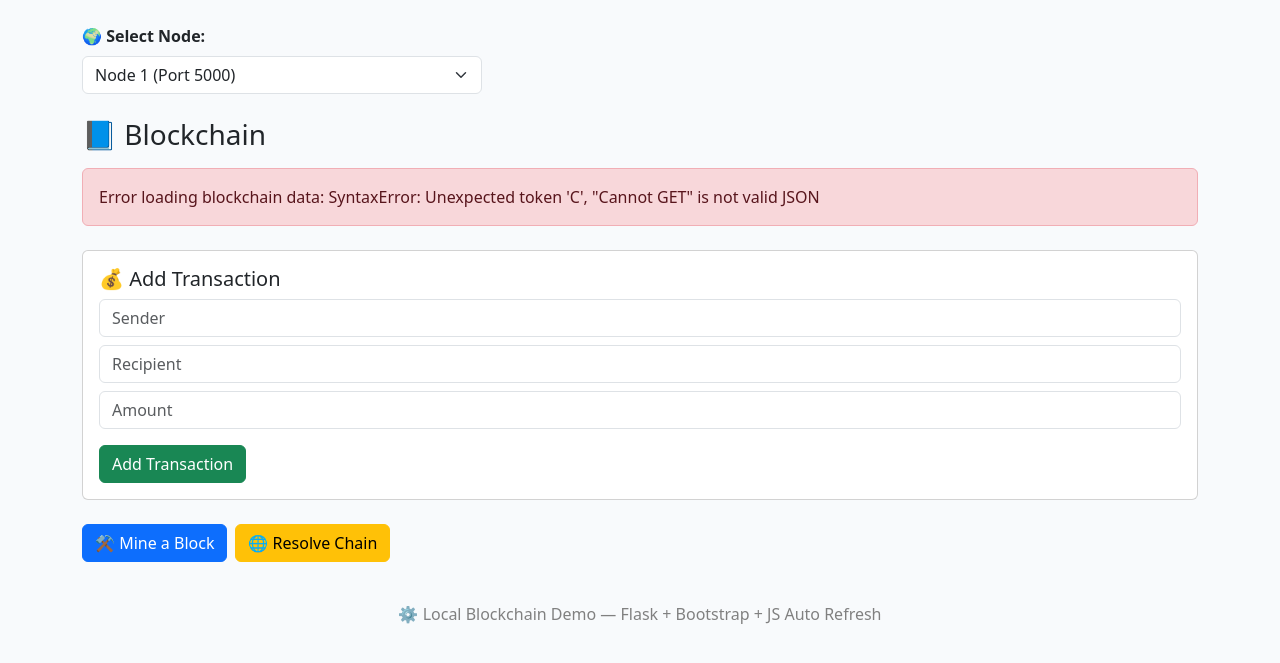
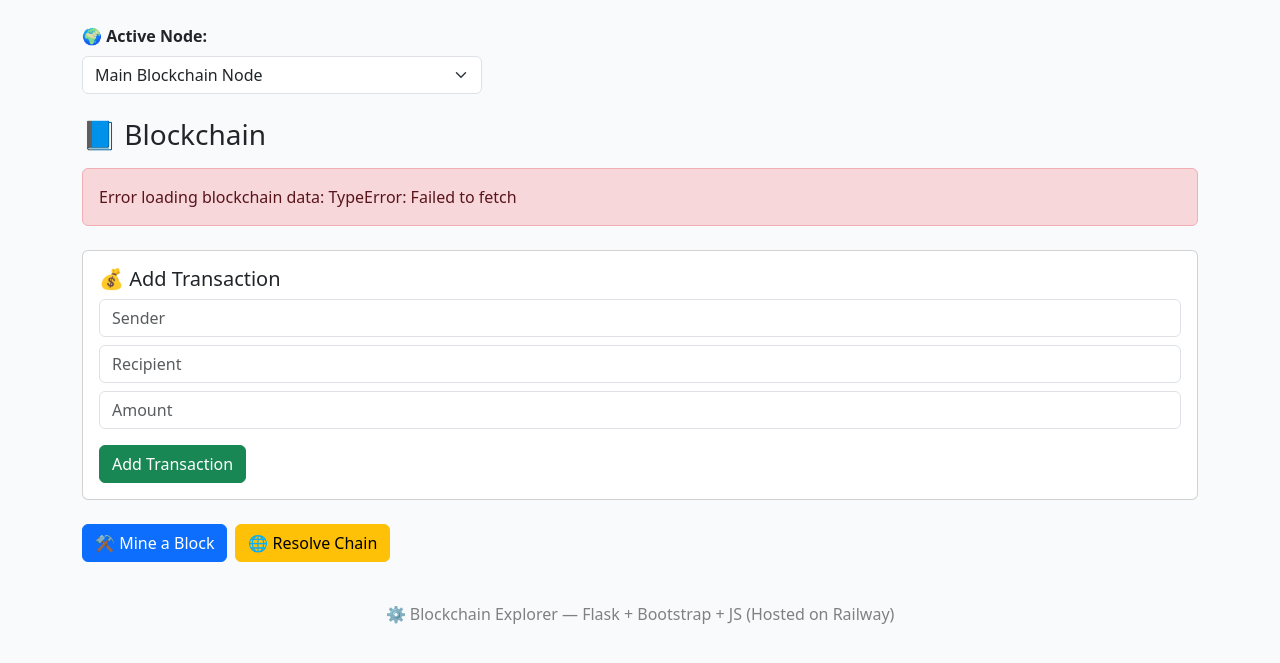
Before and after one commit to Ragaviarumugam24/blockchain-app, a Flask app: page / in a window 1280 px wide. Shown: the part 56-719 px from the top of the page. Run offline with Flask 3, Linux system fonts and the light colour scheme; data that the repository does not hold is empty.

Commit message:
Updated app.py for Railway deployment

```diff
--- a/app.py
+++ b/app.py
@@ -1,40 +1,96 @@
-from flask import Flask, render_template, request, redirect, url_for
-import requests
+from flask import Flask, jsonify, request, render_template, redirect, url_for
+from flask_cors import CORS
+from uuid import uuid4
+from blockchain import Blockchain
 import json
+import os
 
 app = Flask(__name__)
+CORS(app)
 
-NODE_URL = "http://127.0.0.1:5000"  # Change to your node URL
+node_identifier = str(uuid4()).replace('-', '')
+blockchain = Blockchain()
 
+# ===============================
+# 🌍 FRONTEND ROUTES
+# ===============================
 @app.route('/')
 def index():
-    try:
-        chain = requests.get(f"{NODE_URL}/chain").json()
-        nodes = requests.get(f"{NODE_URL}/nodes/list").json() if "nodes/list" in locals() else {"nodes": []}
-        pending = requests.get(f"{NODE_URL}/transactions/pending").json() if "transactions/pending" in locals() else {"transactions": []}
-        return render_template('index.html', chain=chain, nodes=nodes, pending=pending)
-    except Exception as e:
-        return f"Error fetching blockchain data: {e}"
-
-@app.route('/mine', methods=['POST'])
-def mine():
-    requests.get(f"{NODE_URL}/mine")
-    return redirect(url_for('index'))
+    chain_data = {
+        'chain': blockchain.chain,
+        'length': len(blockchain.chain),
+    }
+    return render_template('index.html', chain=chain_data)
 
 @app.route('/add_transaction', methods=['POST'])
 def add_transaction():
     sender = request.form['sender']
     recipient = request.form['recipient']
     amount = request.form['amount']
-    tx = {'sender': sender, 'recipient': recipient, 'amount': int(amount)}
-    headers = {'Content-Type': 'application/json'}
-    requests.post(f"{NODE_URL}/transactions/new", data=json.dumps(tx), headers=headers)
+
+    tx = {
+        'sender': sender,
+        'recipient': recipient,
+        'amount': int(amount)
+    }
+    blockchain.new_transaction(sender, recipient, int(amount))
+    return redirect(url_for('index'))
+
+@app.route('/mine', methods=['POST'])
+def mine():
+    last_block = blockchain.last_block
+    last_proof = last_block['proof']
+    last_hash = blockchain.hash(last_block)
+    proof = blockchain.proof_of_work(last_proof, last_hash)
+
+    blockchain.new_transaction(
+        sender="0",
+        recipient=node_identifier,
+        amount=1,
+    )
+    block = blockchain.new_block(proof, previous_hash=last_hash)
     return redirect(url_for('index'))
 
 @app.route('/resolve', methods=['POST'])
 def resolve():
-    requests.get(f"{NODE_URL}/nodes/resolve")
+    blockchain.resolve_conflicts()
     return redirect(url_for('index'))
 
-if __name__ == "__main__":
-    app.run(port=8000, debug=True)
+
+# ===============================
+# ⚙️ BACKEND API ROUTES
+# ===============================
+@app.route('/chain', methods=['GET'])
+def full_chain():
+    return jsonify({
+        'chain': blockchain.chain,
+        'length': len(blockchain.chain),
+    }), 200
+
+@app.route('/transactions/new', methods=['POST'])
+def new_transaction_api():
+    values = request.get_json(force=True)
+    required = ['sender', 'recipient', 'amount']
+    if not all(k in values for k in required):
+        return 'Missing values', 400
+
+    index = blockchain.new_transaction(values['sender'], values['recipient'], values['amount'])
+    return jsonify({'message': f'Transaction will be added to Block {index}'}), 201
+
+@app.route('/mine_block', methods=['GET'])
+def mine_block():
+    last_block = blockchain.last_block
+    last_proof = last_block['proof']
+    last_hash = blockchain.hash(last_block)
+    proof = blockchain.proof_of_work(last_proof, last_hash)
+    blockchain.new_transaction(sender="0", recipient=node_identifier, amount=1)
+    block = blockchain.new_block(proof, previous_hash=last_hash)
+    return jsonify(block), 200
+
+
+# ===============================
+# 🚀 MAIN ENTRY POINT
+# ===============================
+if __name__ == '__main__':
+    port = int(os.environ.get('PORT', 5000))  # Railway sets PORT automatically
+    app.run(host='0.0.0.0', port=port)
--- a/templates/index.html
+++ b/templates/index.html
@@ -4,14 +4,10 @@
   <meta charset="UTF-8">
   <title>My Blockchain Explorer</title>
   <meta name="viewport" content="width=device-width, initial-scale=1">
-  <!-- Bootstrap -->
   <link href="https://cdn.jsdelivr.net/npm/bootstrap@5.3.3/dist/css/bootstrap.min.css" rel="stylesheet">
-  <!-- Toasts & Icons -->
   <script src="https://cdn.jsdelivr.net/npm/bootstrap@5.3.3/dist/js/bootstrap.bundle.min.js"></script>
   <style>
-    body {
-      background-color: #f8fafc;
-    }
+    body { background-color: #f8fafc; }
     .block {
       background: white;
       border-radius: 12px;
@@ -19,18 +15,9 @@
       padding: 15px;
       margin-bottom: 20px;
     }
-    .navbar {
-      background: #0d6efd;
-    }
-    .navbar-brand {
-      color: white !important;
-      font-weight: bold;
-    }
-    footer {
-      text-align: center;
-      color: gray;
-      margin-top: 40px;
-    }
+    .navbar { background: #0d6efd; }
+    .navbar-brand { color: white !important; font-weight: bold; }
+    footer { text-align: center; color: gray; margin-top: 40px; }
   </style>
 </head>
 <body>
@@ -45,15 +32,12 @@
 
     <!-- Node Selection -->
     <div class="mb-4">
-      <label for="nodeSelect" class="form-label fw-bold">🌍 Select Node:</label>
+      <label for="nodeSelect" class="form-label fw-bold">🌍 Active Node:</label>
       <select id="nodeSelect" class="form-select" style="max-width: 400px;">
-        <option value="http://127.0.0.1:5000" selected>Node 1 (Port 5000)</option>
-        <option value="http://127.0.0.1:5001">Node 2 (Port 5001)</option>
-        <option value="http://127.0.0.1:5002">Node 3 (Port 5002)</option>
+        <option value="https://YOUR_RAILWAY_URL_HERE" selected>Main Blockchain Node</option>
       </select>
     </div>
 
-    <!-- Blockchain Display -->
     <h3 class="mb-3">📘 Blockchain</h3>
     <div id="blockchain"></div>
 
@@ -76,13 +60,11 @@
       </div>
     </div>
 
-    <!-- Mine & Resolve -->
     <div class="d-flex gap-2">
       <button class="btn btn-primary" id="mineBtn">⚒️ Mine a Block</button>
       <button class="btn btn-warning" id="resolveBtn">🌐 Resolve Chain</button>
     </div>
 
-    <!-- Toast Notifications -->
     <div class="position-fixed bottom-0 end-0 p-3" style="z-index:11">
       <div id="liveToast" class="toast align-items-center text-bg-primary border-0" role="alert">
         <div class="d-flex">
@@ -95,7 +77,7 @@
   </div>
 
   <footer>
-    <p>⚙️ Local Blockchain Demo — Flask + Bootstrap + JS Auto Refresh</p>
+    <p>⚙️ Blockchain Explorer — Flask + Bootstrap + JS (Hosted on Railway)</p>
   </footer>
 
   <script>
@@ -134,12 +116,10 @@
       }
     }
 
-    // Auto-refresh every 10s
     setInterval(loadBlockchain, 10000);
     nodeSelect.addEventListener('change', loadBlockchain);
     loadBlockchain();
 
-    // Add transaction
     document.getElementById('txForm').addEventListener('submit', async e => {
       e.preventDefault();
       const NODE_URL = nodeSelect.value;
@@ -159,7 +139,6 @@
       }
     });
 
-    // Mine block
     document.getElementById('mineBtn').addEventListener('click', async () => {
       const NODE_URL = nodeSelect.value;
       try {
@@ -171,7 +150,6 @@
       }
     });
 
-    // Resolve conflicts
     document.getElementById('resolveBtn').addEventListener('click', async () => {
       const NODE_URL = nodeSelect.value;
       try {
```
